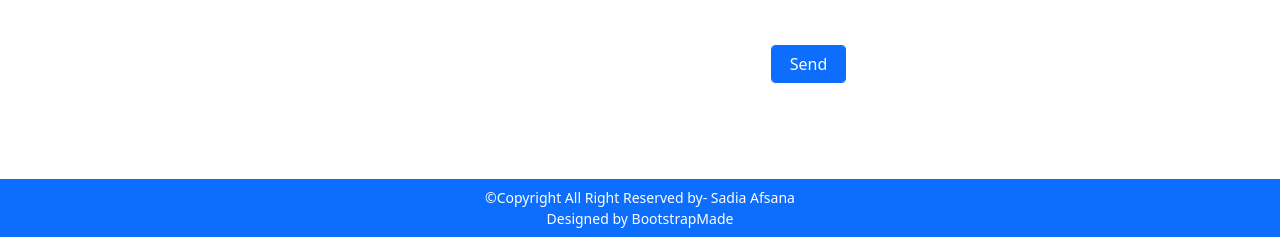
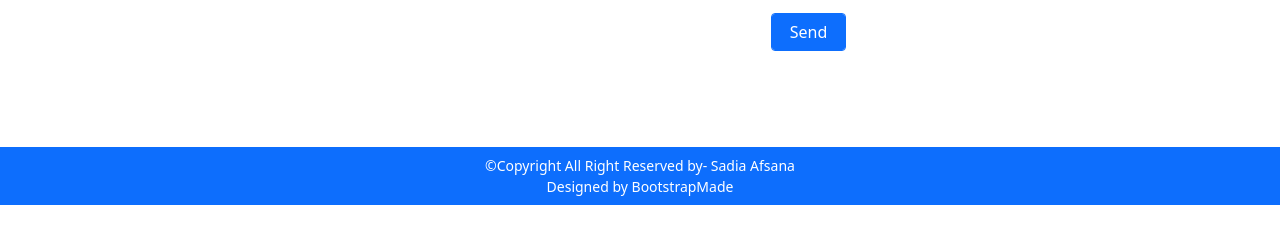
Before and after one commit to sadiaafsana247/assignment16, a plain HTML site: page index.html in a window 1280 px wide. Shown: the part 2297-2534 px from the top of the page. After the commit the page ends 2502 px from the top, so only its background shows below. Drawn offline with Linux system fonts and the light colour scheme.

Commit message:
Update index.html

```diff
--- a/index.html
+++ b/index.html
@@ -113,7 +113,7 @@
                             <input type="text" class="name form-control"  placeholder="Subject"><br>
                             <label for="">Message:</label><br>
                             <textarea cols="30" rows="3"class="name w-100 form-control"></textarea>
-                            <button type="submit" class="btn btn-primary w-25 form-control mt-5">Send</button><br>
+                            <button type="submit" class="btn btn-primary w-25 form-control mt-3">Send</button><br>
 
                         </form>
                     </div>
```
